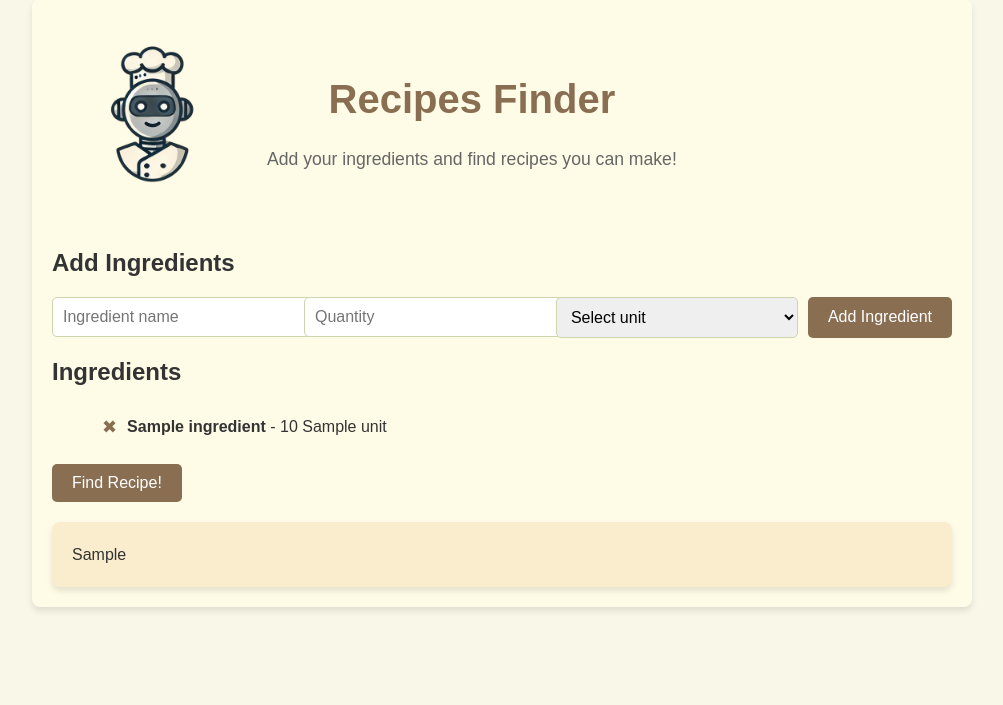
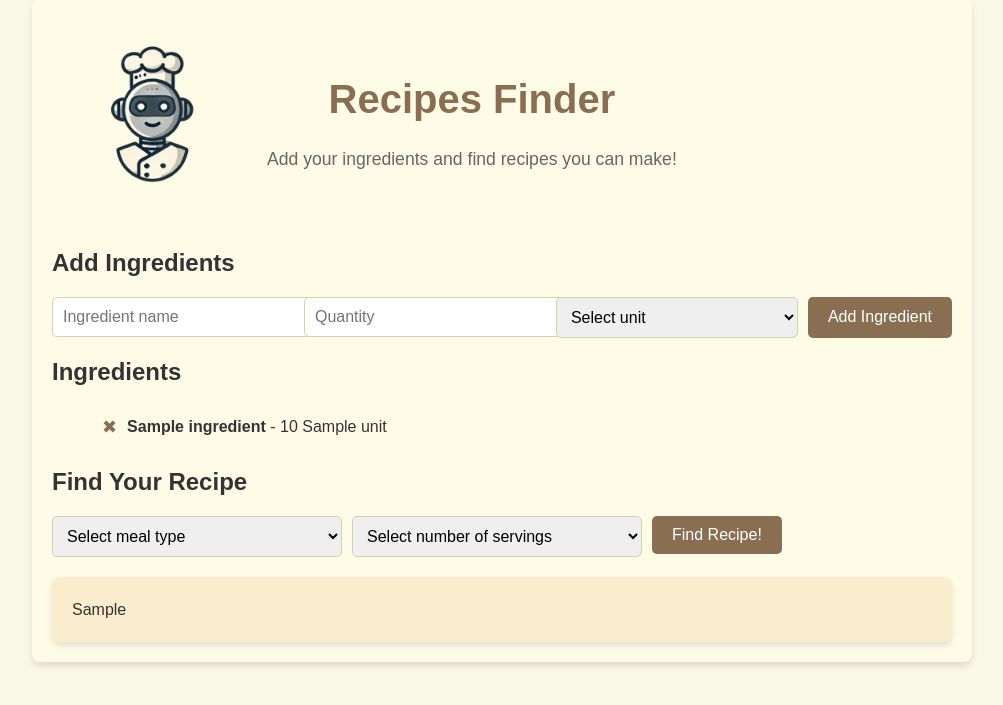
Before and after one commit to pederw455/receipt-gpt, a Flask app: template application/templates/index.html in a window 1280 px wide. Shown: the part 31-736 px from the top of the page, without its empty margins (138-1141 px from the left). Run offline with Flask 3, Linux system fonts and the light colour scheme; the template is opened without the code that fills it: most values are stand-ins (such as "Sample title", 1, 10 or a date in 2020).

Commit message:
add functionality for meal type and number of servings

```diff
--- a/application/app.py
+++ b/application/app.py
@@ -66,7 +66,14 @@ def delete():
 @app.route("/generate_recipes", methods=["POST"])
 def generate_recipes():
     try:
-        recipe_html = find_recipes()
+        # Retrieve meal type and servings from the form
+        meal_type = request.form.get("meal_type")
+        servings = request.form.get("servings")
+
+        # Generate the recipe using the new parameters
+        recipe_html = find_recipes(meal_type, servings)
+
+        # Read ingredients from CSV
         with open(CSV_FILE, mode="r") as file:
             reader = csv.DictReader(file)
             ingredients = list(reader)
@@ -76,7 +83,8 @@ def generate_recipes():
         flash(f"Error generating recipes: {str(e)}", "danger")
         return redirect(url_for("home"))
 
-def find_recipes():
+
+def find_recipes(meal_type, servings):
     # Read ingredients from CSV
     with open(CSV_FILE, mode="r") as file:
         rows = list(csv.reader(file))
@@ -86,7 +94,8 @@ def find_recipes():
     I have the following ingredients available:
     {rows}
 
-    Please provide a single recipe I can make using these ingredients. You don't need to use all ingredients.
+    I want to prepare a {meal_type} for {servings} servings.
+    Please provide a single recipe that fits these criteria. You don't need to use all ingredients.
     The recipe should include:
 
     1. A clear title for the dish.
@@ -94,6 +103,11 @@ def find_recipes():
     3. Step-by-step instructions for preparation.
     4. Each step should start with a numbered heading followed by details as plain text or subpoints.
     5. The output must be in Markdown format.
+
+    The recipe should:
+    - Be realistic and appropriate for {servings} servings. Adjust ingredient quantities accordingly.
+    - If the available ingredients are insufficient for the required servings, clearly state which ingredients are missing or insufficient.
+    - Suggest what additional ingredients and quantities are needed to meet the requirement for {servings} servings.
 
     Ensure the subpoints are indented and do not continue the main numbering.
     Be realistic and don't invent recipes. If it doesn't exist, return that you didn't find anything.
@@ -114,5 +128,6 @@ def find_recipes():
     html_string = markdown.markdown(saved_string, extensions=['extra', 'sane_lists'])
     return html_string
 
+
 if __name__ == "__main__":
     app.run(debug=True)
--- a/application/templates/index.html
+++ b/application/templates/index.html
@@ -64,9 +64,32 @@
         <section class="recipe-suggestions">
             {% if ingredients %}
                 <!-- Recipe Form -->
-                <form method="POST" action="{{ url_for('generate_recipes') }}" id="recipe-form">
-                    <button type="submit" class="btn btn-primary" id="find-recipe-btn">Find Recipe!</button>
+                <h2>Find Your Recipe</h2>
+                <form method="POST" action="{{ url_for('generate_recipes') }}" id="recipe-form" class="form-container">
+                    <div class="form-group">
+                        <select id="meal_type" name="meal_type" class="form-control" required>
+                            <option value="" disabled selected>Select meal type</option>
+                            <option value="breakfast">Breakfast</option>
+                            <option value="lunch">Lunch</option>
+                            <option value="dinner">Dinner</option>
+                            <option value="snack">Snack</option>
+                        </select>
+                    </div>
+
+                    <div class="form-group">
+                        <select id="servings" name="servings" class="form-control" required>
+                            <option value="" disabled selected>Select number of servings</option>
+                            {% for i in range(1, 9) %}
+                            <option value="{{ i }}">{{ i }}</option>
+                            {% endfor %}
+                        </select>
+                    </div>
+
+                    <div class="form-group text-center">
+                        <button type="submit" class="btn btn-primary btn-lg" id="find-recipe-btn">Find Recipe!</button>
+                    </div>
                 </form>
+
 
                 <!-- Loading Indicator -->
                 <div id="loading-indicator" style="display: none; margin-top: 20px;">
--- a/ingredients.csv
+++ b/ingredients.csv
@@ -1,6 +1,4 @@
 Ingredient,Quantity,Unit
 apple,2,pieces
 milk,20,dl
-chicken,400,grams
-flour ,400,grams
 egg,4,pieces
```
Also changed, not shown: recipe_output.txt (+36 -27 lines), application/static/style.css (line endings or trailing spaces).
